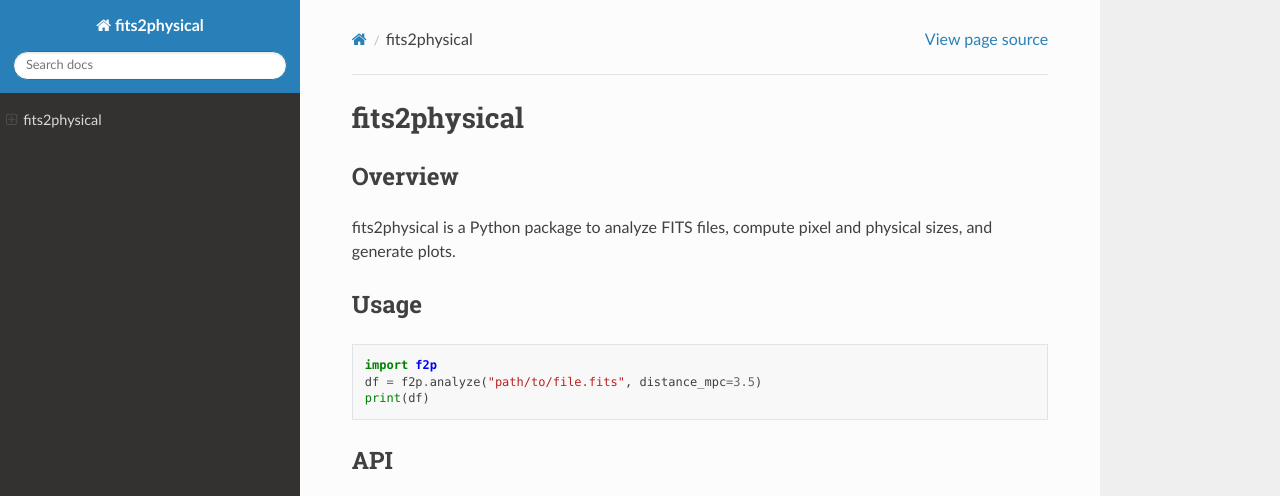
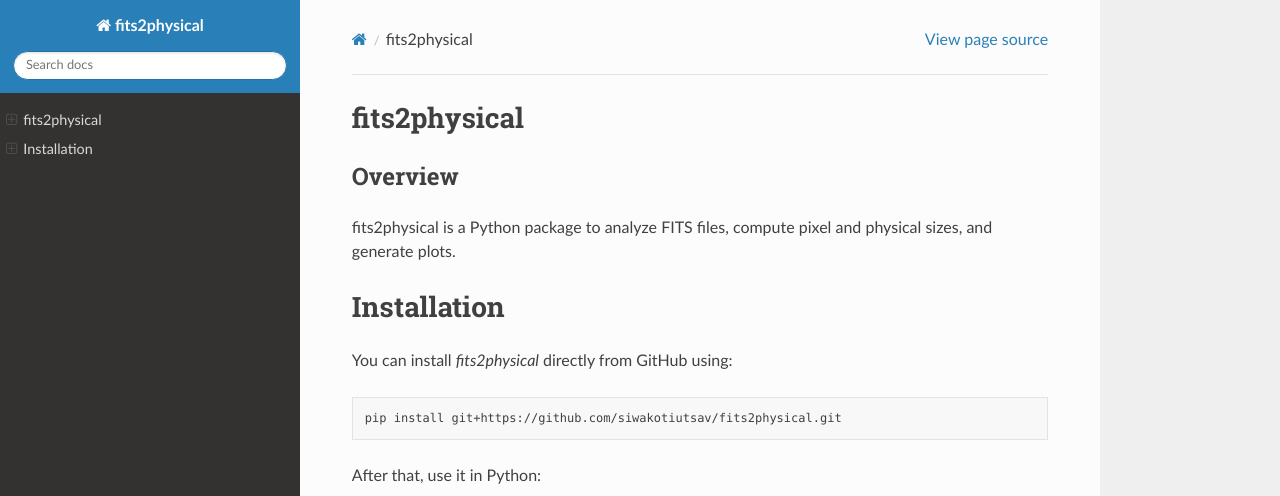
Before and after one commit to siwakotiutsav/fits2physical, a Sphinx documentation site: the page built from docs/index.rst, in a window 1280 px wide, cut to the strip 0-496 px from the top of the page. Built offline with Sphinx 7.4.7 and the Read the Docs theme 3.1.0, drawn with Linux system fonts in a browser that asks for light colours.

Commit message:
Add installation section to index.rst
Added installation instructions for fits2physical package.

```diff
--- a/docs/index.rst
+++ b/docs/index.rst
@@ -6,8 +6,16 @@
 
 fits2physical is a Python package to analyze FITS files, compute pixel and physical sizes, and generate plots.
 
-Usage
------
+Installation
+============
+
+You can install `fits2physical` directly from GitHub using:
+
+.. code-block:: bash
+
+    pip install git+https://github.com/siwakotiutsav/fits2physical.git
+
+After that, use it in Python:
 
 .. code-block:: python
 
```
